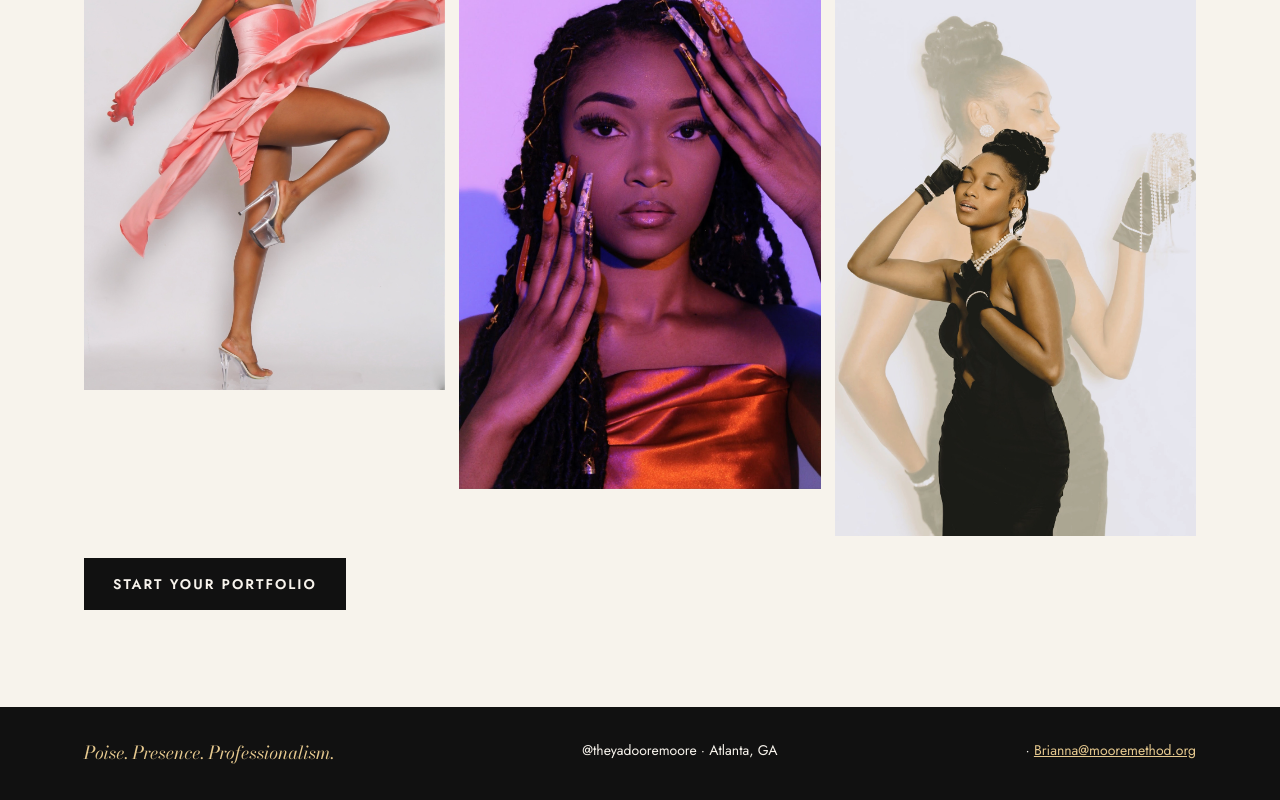
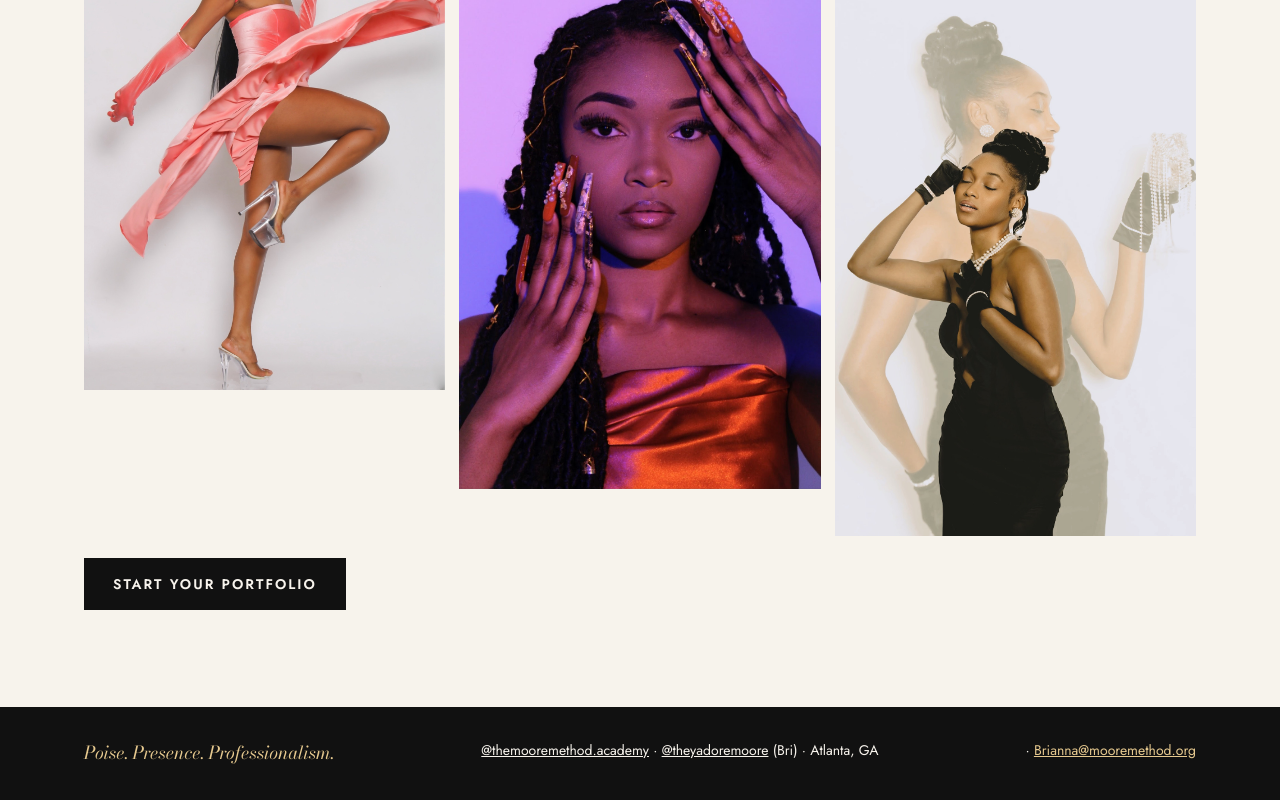
Before and after one commit to Brianna-mooremethod/mooremethod-site, a plain HTML site: page about.html in a window 1280 px wide. Shown: the part 3643-4443 px from the top of the page. Drawn offline with nearby package versions, Linux system fonts and the light colour scheme.

Commit message:
Footer: add @themooremethod.academy and Bri's @theyadoremoore Instagram links
Co-Authored-By: Claude Opus 5.5 <noreply@anthropic.com>
Claude-Session: https://claude.ai/code/session_01Jp1z2jVKEz3AH4sRJvEHNR

```diff
--- a/about.html
+++ b/about.html
@@ -358,12 +358,13 @@ nav a[aria-current="page"]{color:var(--gold);border-bottom:1px solid var(--gold)
 // ===== Bri: fill these in and the page updates everywhere =====
 const CONFIG = {
   bookingUrl: "https://buy.stripe.com/5kQ9AN2nR2481FraVz4AU07",      // $50 deposit Payment Link (live)
-  instagram: "theyadooremoore",       // your handle without @, e.g. "themooremethod"
+  instagram: "themooremethod.academy",       // business handle without @
+  personal: "theyadoremoore",       // Bri's personal handle
   contact: "Brianna@mooremethod.org"          // a phone number or email students can send the message to
 };
 // ==============================================================
 
-if (CONFIG.instagram) document.getElementById("foot").textContent = "@" + CONFIG.instagram + " \u00b7 Atlanta, GA";
+if (CONFIG.instagram) { var ft=document.getElementById("foot"); ft.textContent=""; [[CONFIG.instagram,""],[CONFIG.personal," (Bri)"]].forEach(function(h,i){ if(!h[0]) return; if(i) ft.appendChild(document.createTextNode(" \u00b7 ")); var a=document.createElement("a"); a.href="https://instagram.com/"+h[0]; a.target="_blank"; a.rel="noopener"; a.textContent="@"+h[0]; a.style.color="inherit"; ft.appendChild(a); if(h[1]) ft.appendChild(document.createTextNode(h[1])); }); ft.appendChild(document.createTextNode(" \u00b7 Atlanta, GA")); }
 </script>
 <!-- email-picker -->
 <style>
```
Also changed, not shown: book.html (+3 -2 lines), classes.html (+3 -2 lines), hire.html (+3 -2 lines), index.html (+3 -2 lines).
